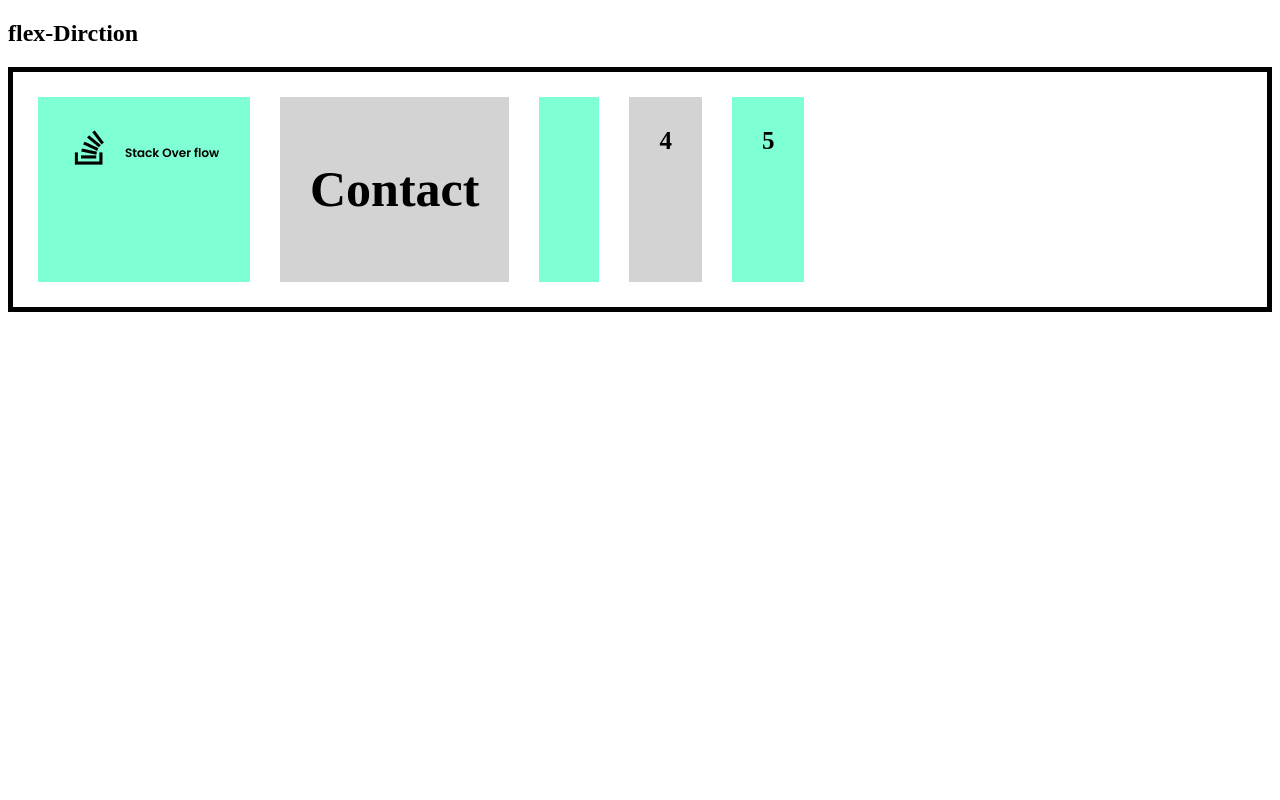
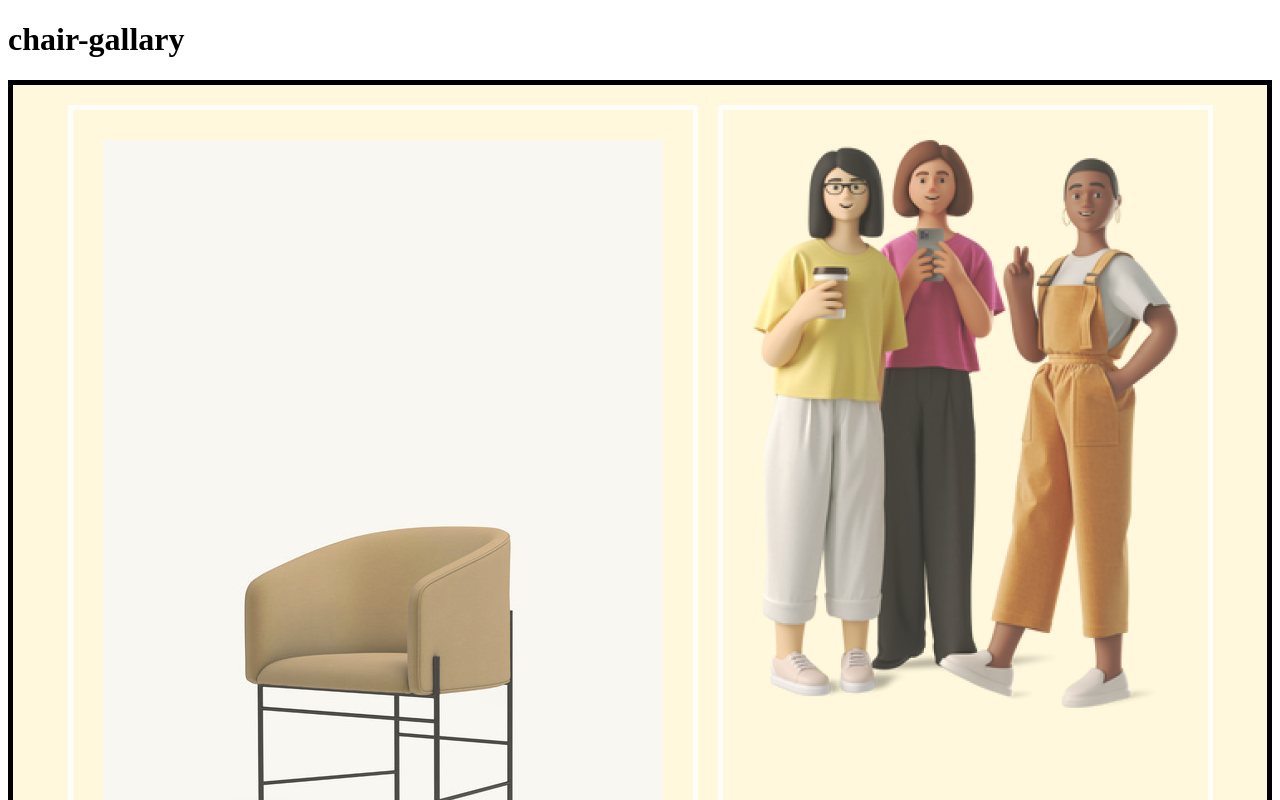
Before and after one commit to prabajerry/css-traning, a plain HTML site: page index.html in a window 1280 px wide. Shown: the top 800 px of the page. Drawn offline with Linux system fonts and the light colour scheme.

Commit message:
create img gallery

```diff
--- a/demo.css
+++ b/demo.css
@@ -8,6 +8,7 @@
 .container{
     border: 5px solid black;
     padding: 10px;
+    background: cornsilk;
 }
 .box{
     padding: 30px;
@@ -20,12 +21,14 @@
 .container{
      display: flex;
     flex-wrap: wrap;
+    justify-content: center;
     flex-direction: row;
 
 }
-.box:nth-of-type(even){
-    background-color:lightgray;
+.box{
+    opacity: 0.8;
 }
-.box:nth-of-type(odd){
-    background-color:aquamarine;
+.box:hover{
+    opacity: 1;
+    transition: .9s;
 }
--- a/index.html
+++ b/index.html
@@ -8,18 +8,25 @@
     <link rel="stylesheet" href="demo.css">
 </head>
 <body>
-    <h2>flex-Dirction</h2>
+    <h1>chair-gallary</h1>
     <div class="container">
     <div class="box">
-        <img src="img/logo.png" alt="">
+        <img src="img/chair.jpg" alt="">
     </div>
     <div class="box">
-        <h1>Contact</h1>
+        <img src="img/business-3d-young-women-taking-a-selfie 1.png" alt="">
+
     </div>
     <div class="box">
+        <img src="img/Modern-Chair-PNG-HD-.png" alt="">
     </div>
-    <div class="box">4</div>
-    <div class="box">5</div>
+    <div class="box">
+
+        <img src="img/gettyimages.jpg" alt="">
+    </div>
+    <div class="box">
+        <img src="img/removebg-preview.png" alt="">
+    </div>
 
     </div>
 </body>
```
Also changed, not shown: img/Modern-Chair-PNG-HD-.png (added), img/chair.jpg (added), img/fire.png (added), img/gettyimages.jpg (added), img/removebg-preview.png (added), img/transparent-.jpg (added).
